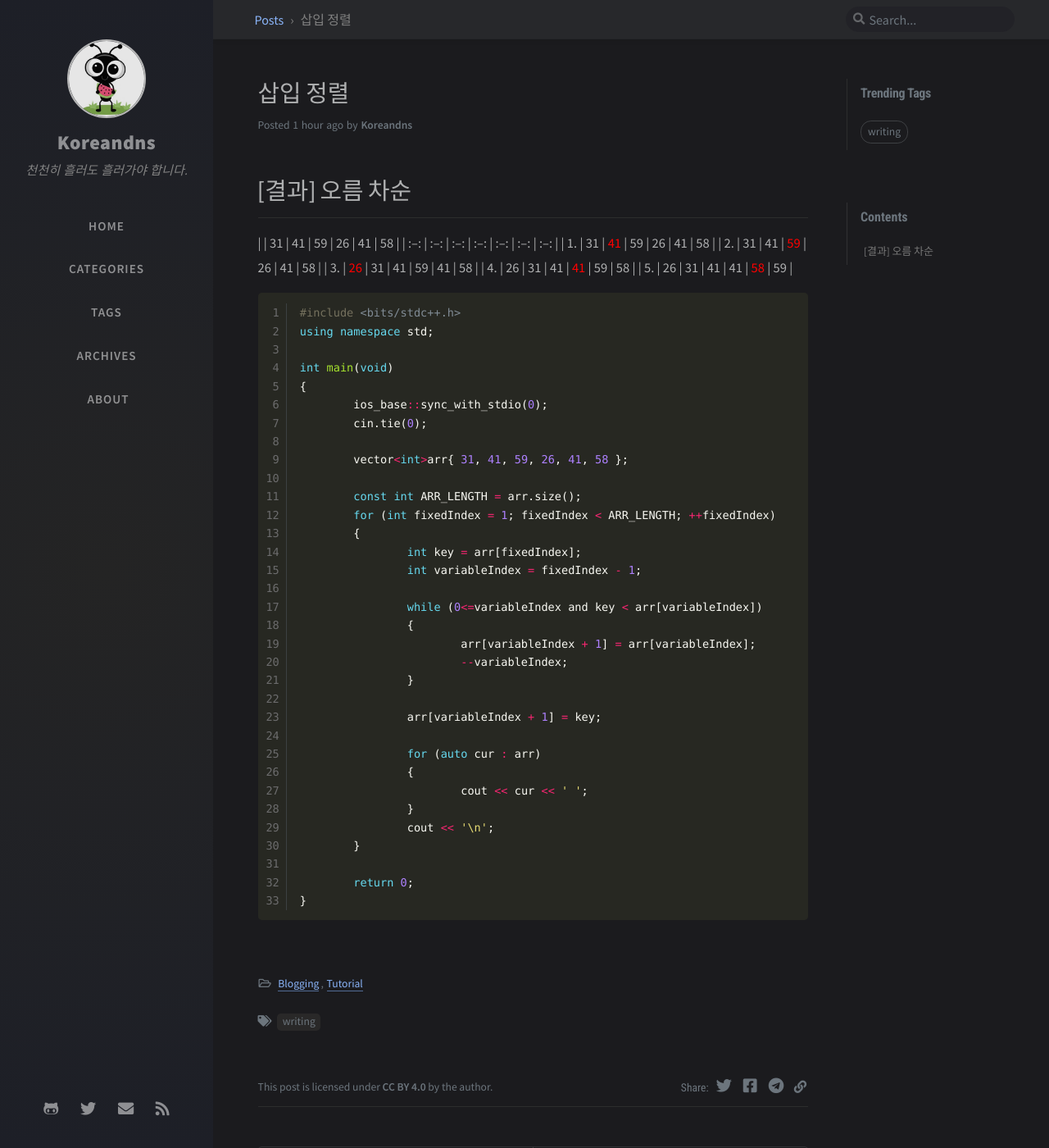
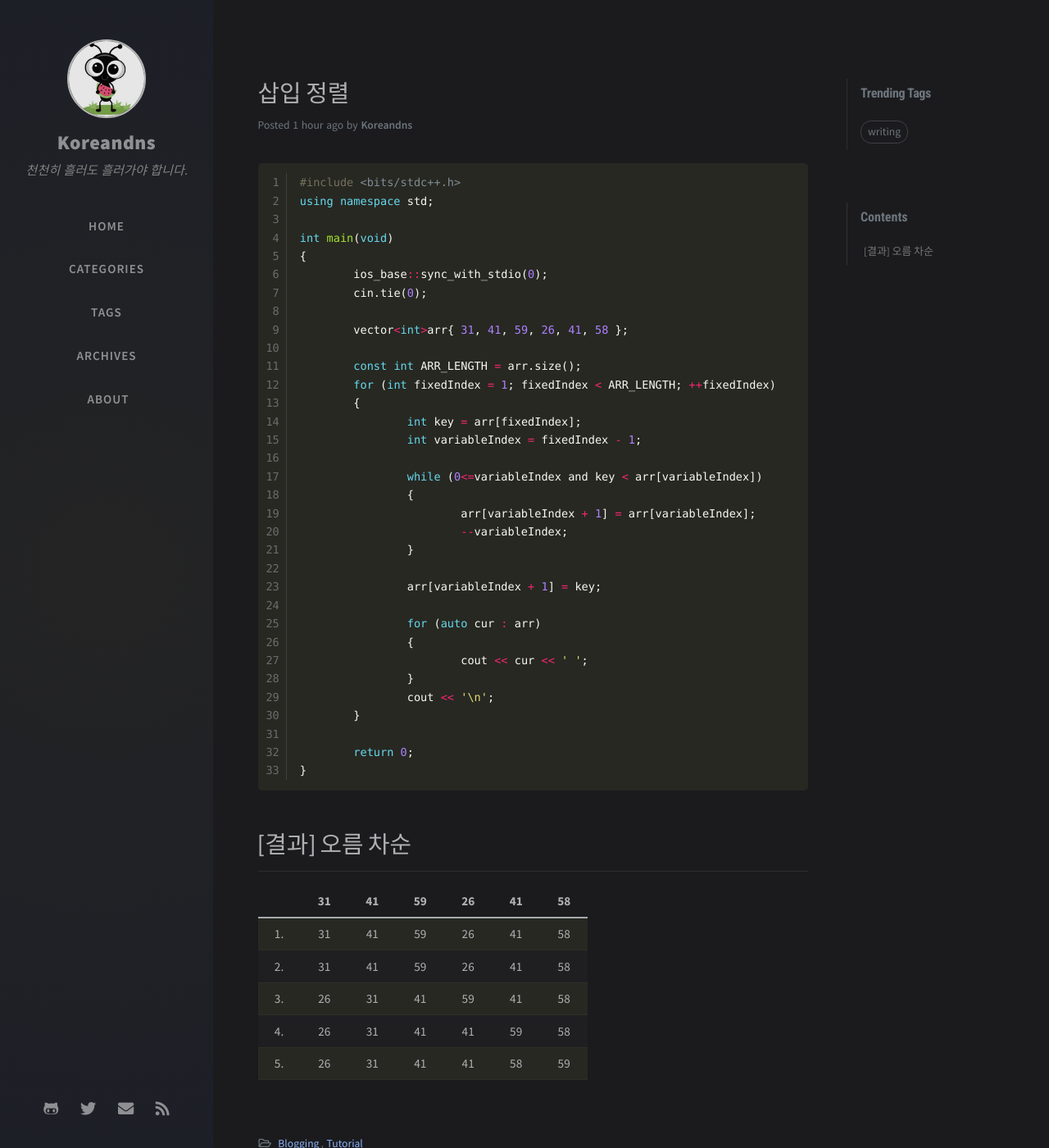
Before and after one commit to KoreanDNS/koreandns.github.io, a Jekyll site: the page built from _posts/2020-04-19-insertion-sort.md, in a window 1280 px wide and 1400 px high. Shown: the whole window at 82% size. Built offline with Jekyll 4.4.1, drawn with Linux system fonts in a browser that asks for light colours; nearby versions of some CDN libraries; comment, search, counter and statistics services are not loaded; part of the change alters nothing that is shown.

Commit message:
Revert "no message"
This reverts commit caa4760a1150eb3653b12b20d8786be84eea539c.

````diff
--- a/_posts/2020-04-19-insertion-sort.md
+++ b/_posts/2020-04-19-insertion-sort.md
@@ -5,21 +5,6 @@ date: 2020-04-19 14:10:00 +0800
 categories: [Blogging, Tutorial]
 tags: [writing]
 ---
-
-# [결과] 오름 차순
-
-------
-
-
-
-|      |  31  |  41  |  59  |  26  |  41  |  58  |
-| :--: | :--: | :--: | :--: | :--: | :--: | :--: |
-|  1.  |  31  |  <span style="color:red">41</span>  |  59  |  26  |  41  |  58  |
-|  2.  |  31  |  41  |  <span style="color:red">59</span>  |  26  |  41  |  58  |
-|  3.  |  <span style="color:red">26</span>  |  31  |  41  |  59  |  41  |  58  |
-|  4.  |  26  |  31  |  41  |  <span style="color:red">41</span>  |  59  |  58  |
-|  5.  |  26  |  31  |  41  |  41  |  <span style="color:red">58</span>  |  59  |
-<br>
 
 ```c++
 #include <bits/stdc++.h>
@@ -56,3 +41,19 @@ int main(void)
 	return 0;
 }
 ```
+
+
+
+# [결과] 오름 차순
+
+------
+
+
+
+|      |  31  |  41  |  59  |  26  |  41  |  58  |
+| :--: | :--: | :--: | :--: | :--: | :--: | :--: |
+|  1.  |  31  |  41  |  59  |  26  |  41  |  58  |
+|  2.  |  31  |  41  |  59  |  26  |  41  |  58  |
+|  3.  |  26  |  31  |  41  |  59  |  41  |  58  |
+|  4.  |  26  |  31  |  41  |  41  |  59  |  58  |
+|  5.  |  26  |  31  |  41  |  41  |  58  |  59  |
````
